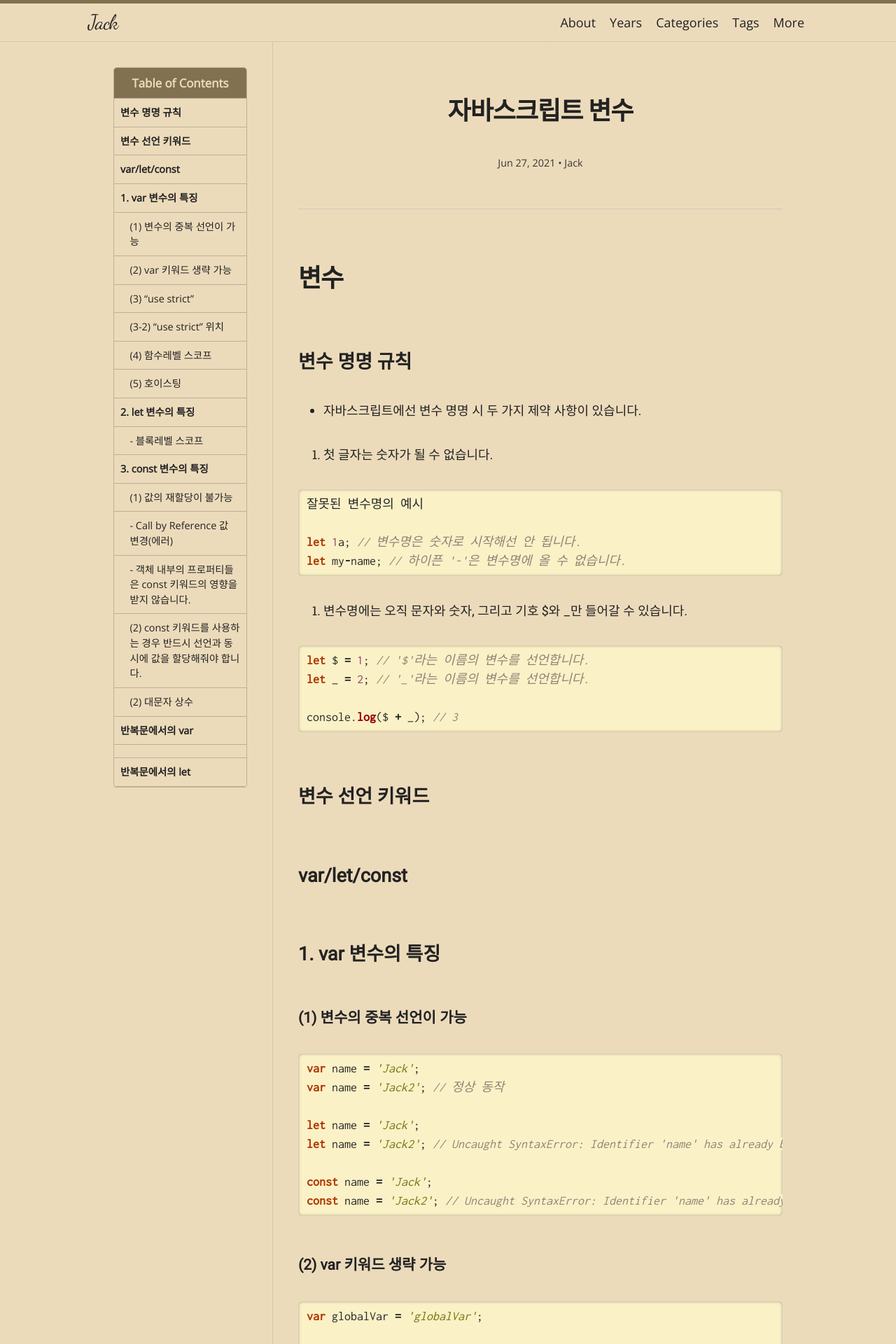
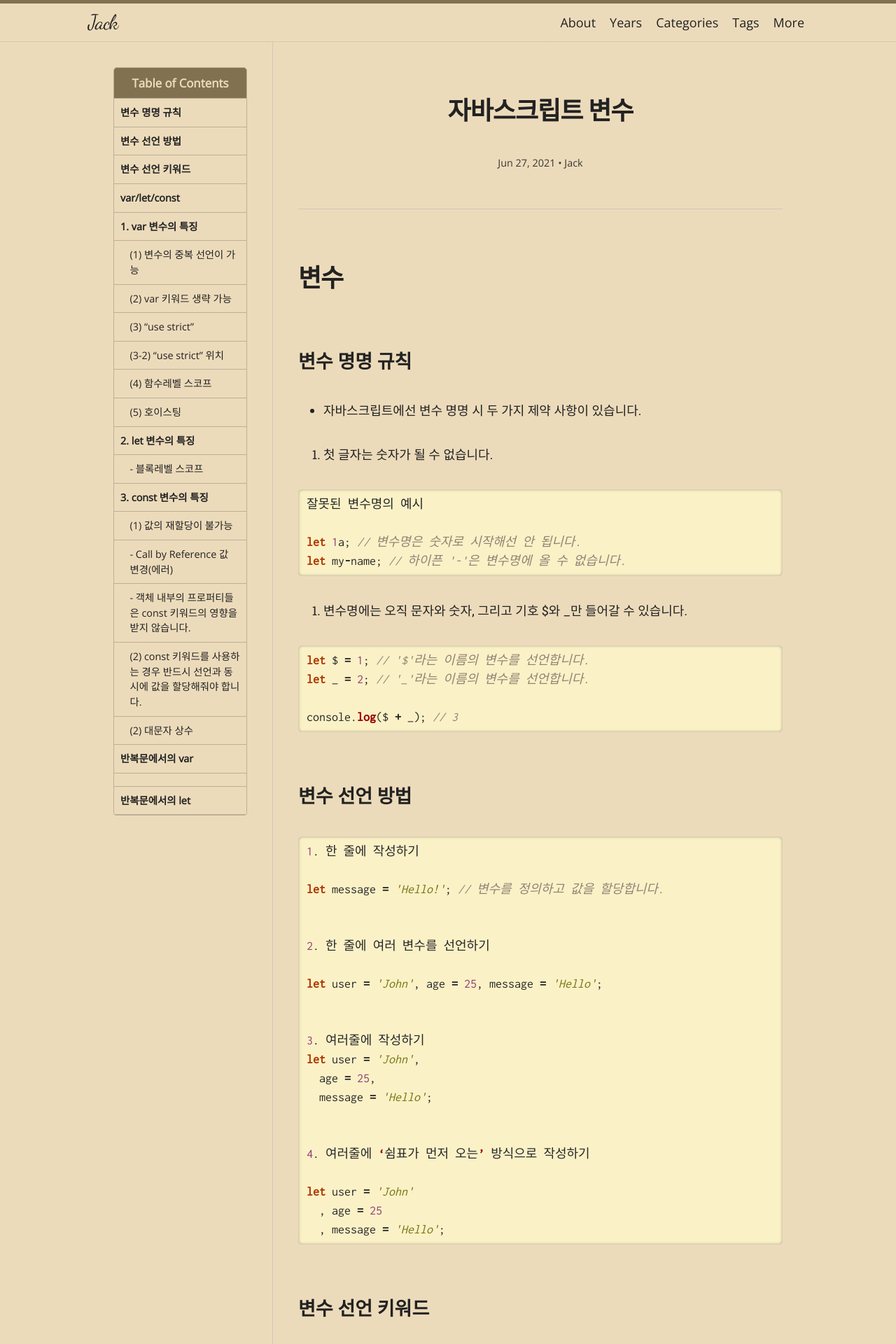
Before and after one commit to ha-jae-geun/jaegeunha94.github.io, a Jekyll site: the page built from _posts/2021-06-27-variable.md, in a window 1280 px wide. Shown: the top 1920 px of the page at 70% size. Built offline with Jekyll 4.4.1, drawn with Linux system fonts in a browser that asks for light colours; nearby versions of some CDN libraries; some web fonts are replaced; some of the changed text lies outside the part shown.

Commit message:
Update 2021-06-27-variable.md

````diff
--- a/_posts/2021-06-27-variable.md
+++ b/_posts/2021-06-27-variable.md
@@ -28,6 +28,31 @@ let $ = 1; // '$'라는 이름의 변수를 선언합니다.
 let _ = 2; // '_'라는 이름의 변수를 선언합니다.
 
 console.log($ + _); // 3
+```
+
+## 변수 선언 방법
+```javascript
+1. 한 줄에 작성하기
+
+let message = 'Hello!'; // 변수를 정의하고 값을 할당합니다.
+
+
+2. 한 줄에 여러 변수를 선언하기
+
+let user = 'John', age = 25, message = 'Hello';
+
+
+3. 여러줄에 작성하기
+let user = 'John',
+  age = 25,
+  message = 'Hello';
+
+
+4. 여러줄에 ‘쉼표가 먼저 오는’ 방식으로 작성하기
+
+let user = 'John'
+  , age = 25
+  , message = 'Hello';
 ```
 
 ## 변수 선언 키워드
````
